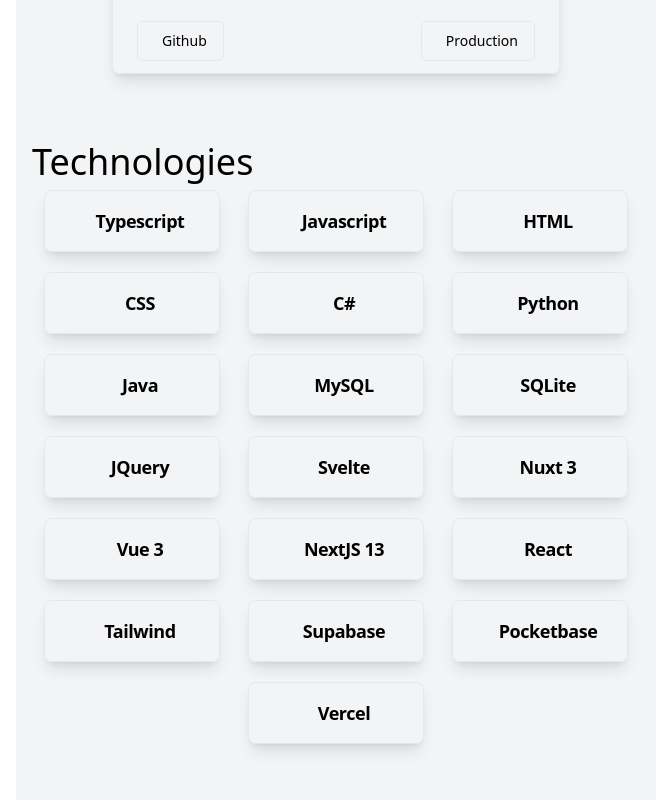
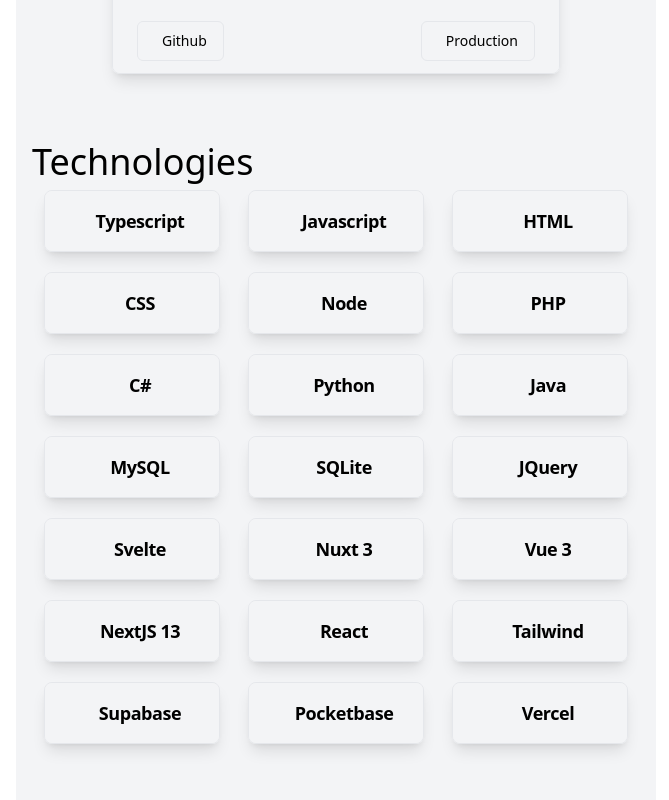
Before and after one commit to isaac238/portfolio_project, a SvelteKit app: page / in a window 1280 px wide. Shown: the part 1710-2510 px from the top of the page, without its empty margins (304-973 px from the left). Built offline with nearby package versions, Linux system fonts and the light colour scheme.

Commit message:
New technologies added (php, node)

```diff
--- a/src/routes/+page.svelte
+++ b/src/routes/+page.svelte
@@ -49,6 +49,8 @@
 	<Card icon="logos:javascript" title="Javascript"/>
 	<Card icon="logos:html-5" title="HTML"/>
 	<Card icon="logos:css-3" title="CSS"/>
+	<Card icon="logos:nodejs-icon" title="Node"/>
+	<Card icon="logos:php" title="PHP"/>
 	<Card icon="logos:c-sharp" title="C#"/>
 	<Card icon="logos:python" title="Python"/>
 	<Card icon="logos:java" title="Java"/>
```
